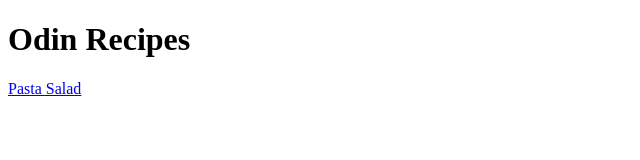
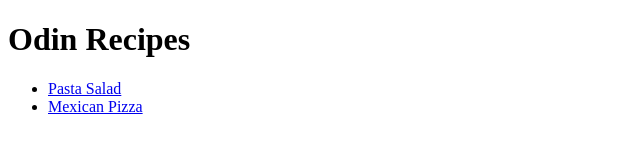
Before and after one commit to ignAtom/odin-recipies, a plain HTML site: page index.html in a window 1280 px wide. Shown: the whole page, without its empty margins (0-640 px from the left). Drawn offline with Linux system fonts and the light colour scheme.

Commit message:
feat: Add Mexican Pizza recipe
The commit adds a new HTML file for the Mexican Pizza recipe, including the recipe instructions and a list of ingredients.

```diff
--- a/index.html
+++ b/index.html
@@ -7,6 +7,9 @@
 </head>
 <body>
     <h1>Odin Recipes</h1>
-    <a href="recipes/pasta-salad.html">Pasta Salad</a>
+    <ul>
+        <li><a href="recipes/pasta-salad.html">Pasta Salad</a></li>
+        <li><a href="recipes/mexican-pizza.html">Mexican Pizza</a></li>
+    </ul>
 </body>
 </html>
```
